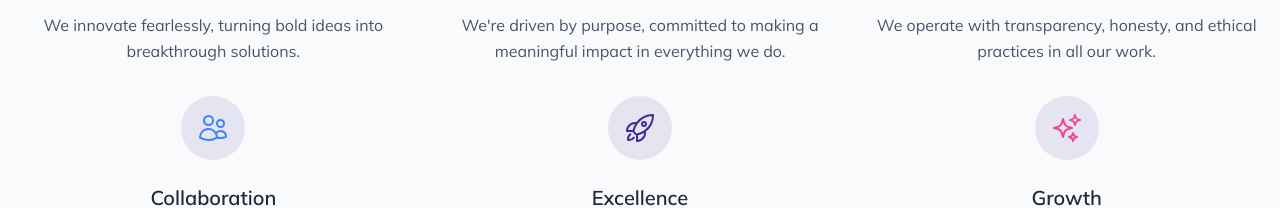
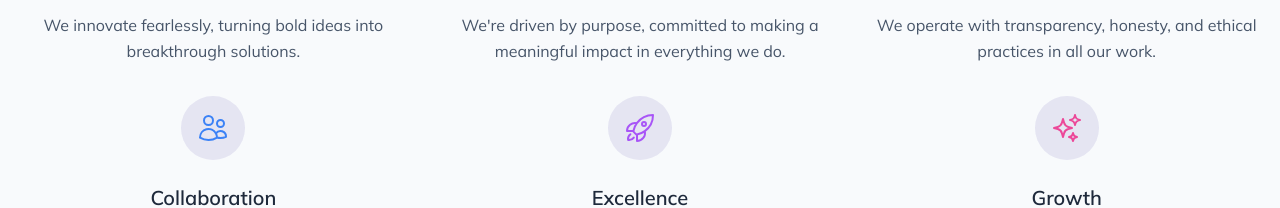
Before and after one commit to raghavthakkar789/amealio-careers-portal, a Next.js app: page / in a window 1280 px wide. Shown: the part 1668-1876 px from the top of the page. Built offline with nearby package versions, Linux system fonts and the light colour scheme; no server answers; the database is empty.

Commit message:
Resolve merge conflicts and sync with current state

```diff
--- a/src/components/sections/CompanyValuesSection.tsx
+++ b/src/components/sections/CompanyValuesSection.tsx
@@ -40,7 +40,7 @@ const values = [
     icon: RocketLaunchIcon,
     title: 'Excellence',
     description: 'We pursue excellence in every project, product, and customer interaction.',
-    color: 'text-[#40299B]'
+    color: 'text-purple-500'
   },
   {
     icon: SparklesIcon,
```
